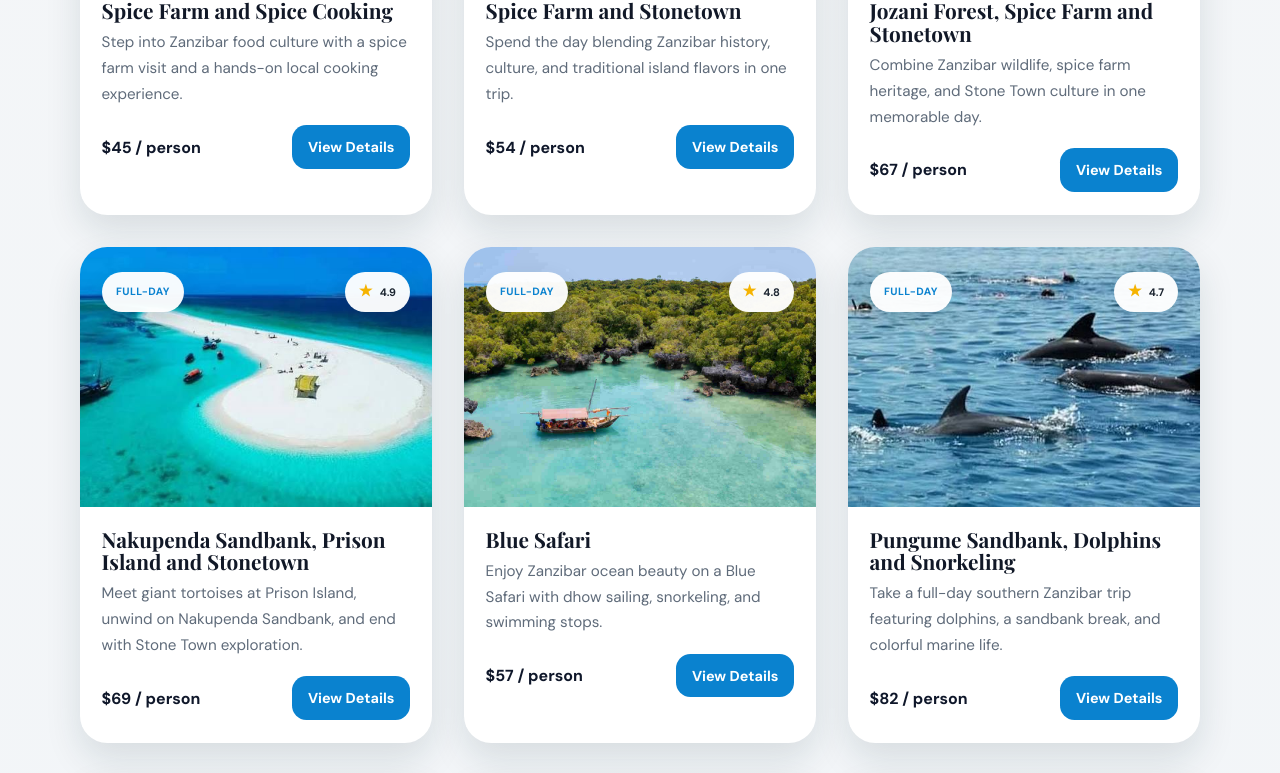
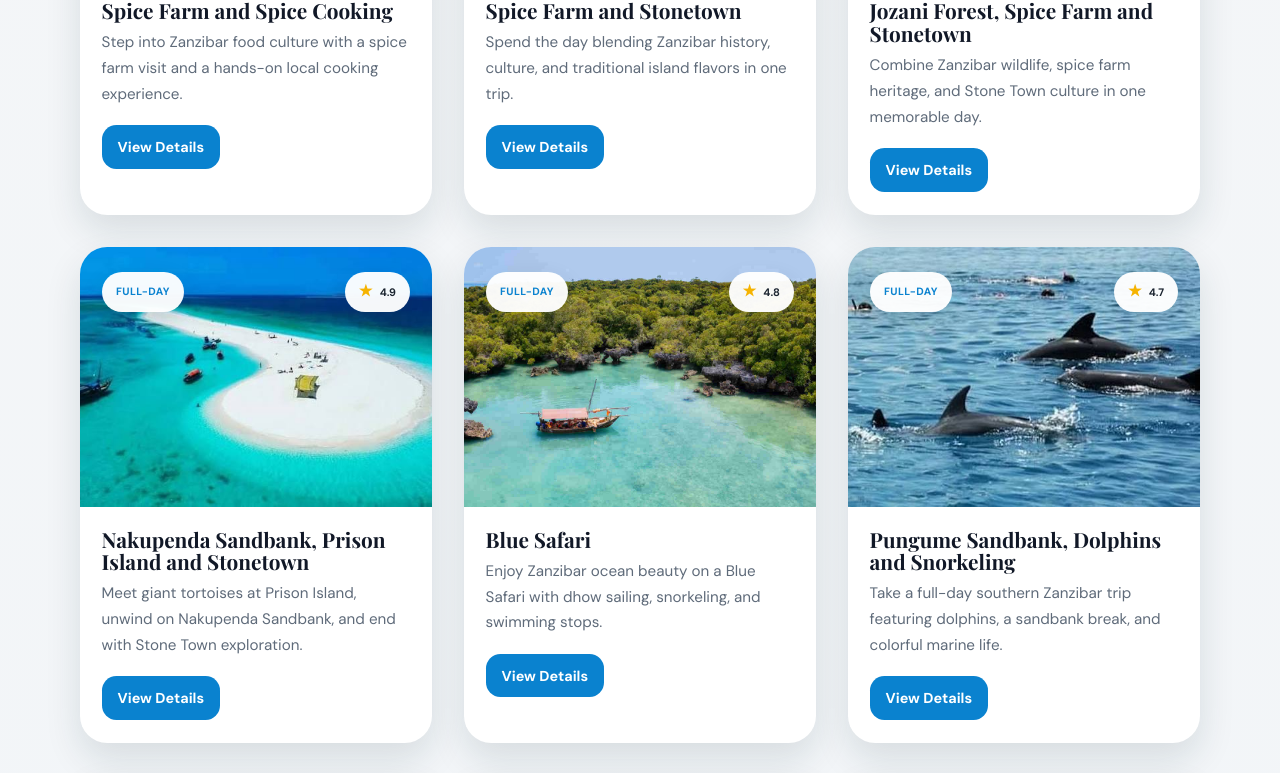
Before and after one commit to aliyusufabass-tech/myproject, a React (Vite) app in the folder frontend/: page /tours in a window 1280 px wide. Shown: the part 868-1641 px from the top of the page. Built offline with nearby package versions, Linux system fonts and the light colour scheme.

Commit message:
fix commit 49

```diff
--- a/frontend/src/pages/ToursPage.jsx
+++ b/frontend/src/pages/ToursPage.jsx
@@ -105,7 +105,6 @@ function ToursPage() {
                   <h3>{card.title}</h3>
                   <p>{card.summary}</p>
                   <div className="tour-format-card__footer">
-                    <strong>{card.price}</strong>
                     <a href={card.detailUrl} target="_blank" rel="noreferrer">
                       View Details
                     </a>
```
